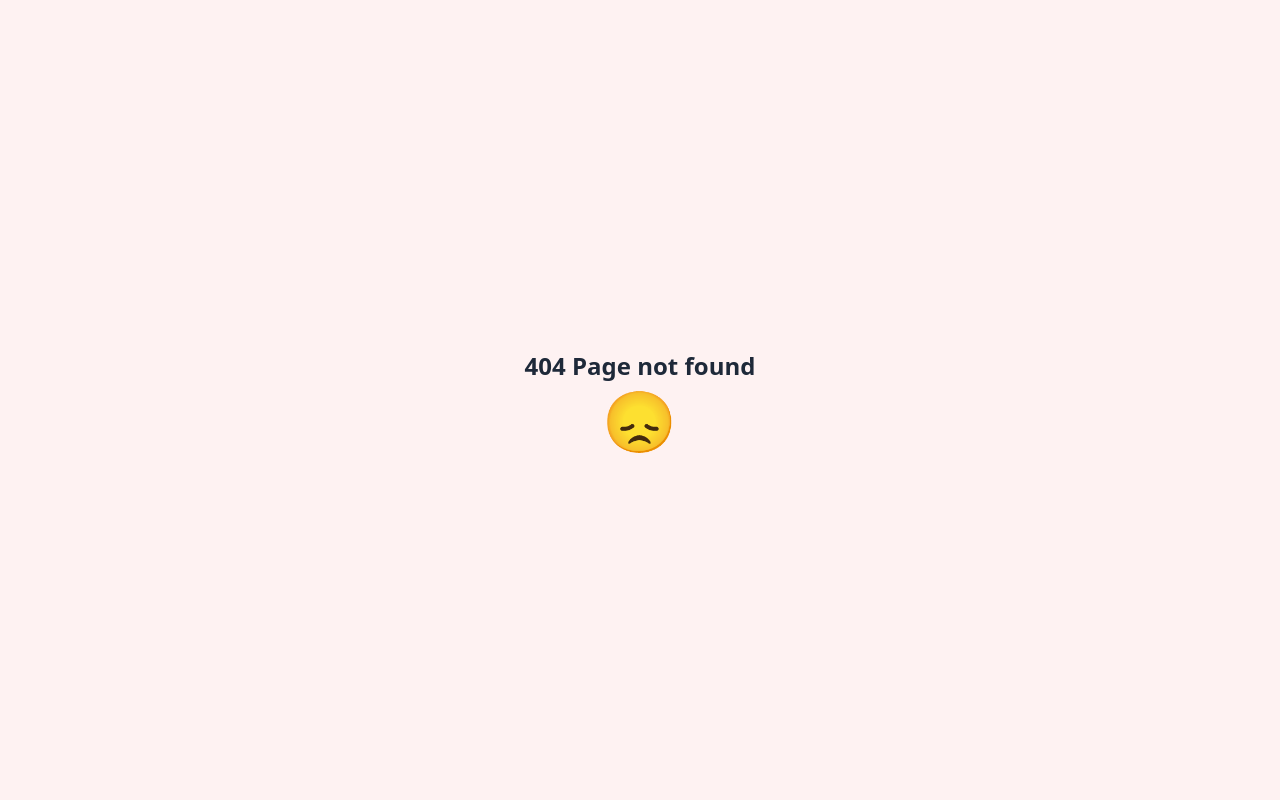
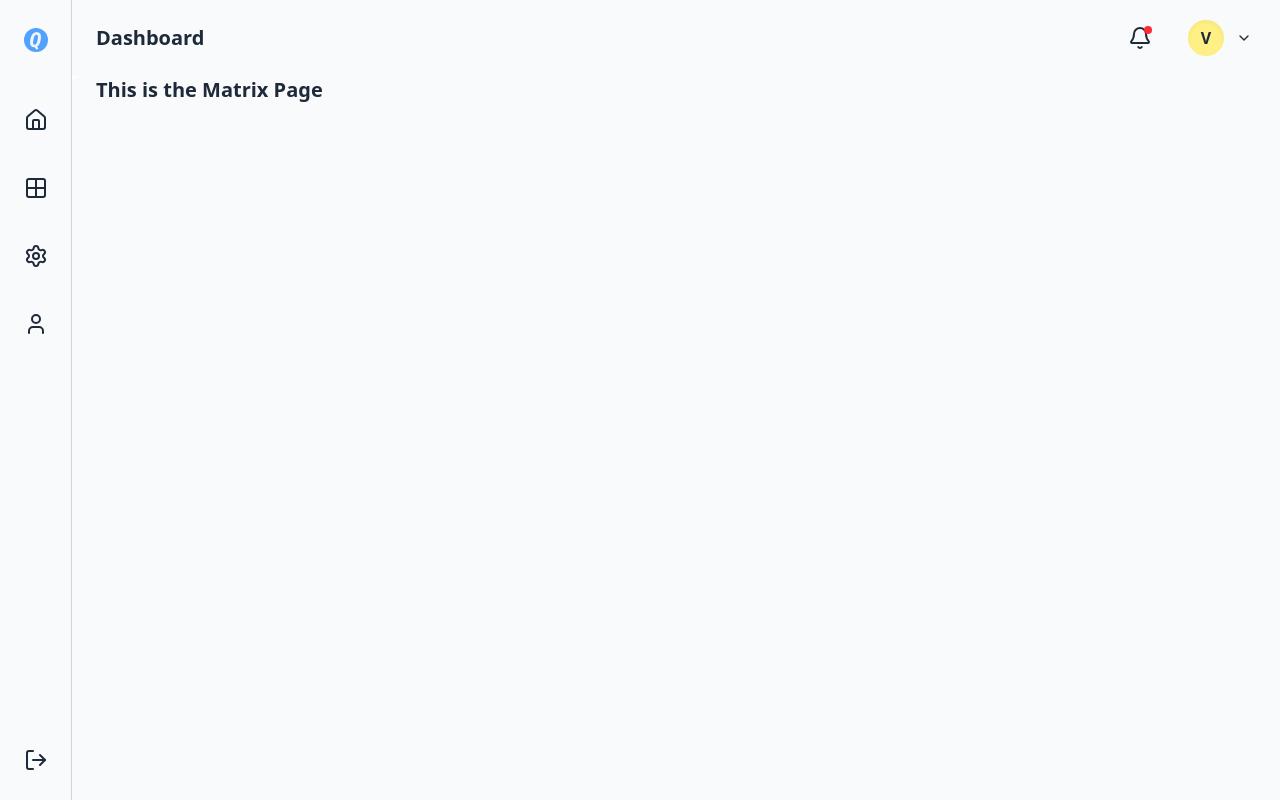
Before and after one commit to krvilte/Quadrant, a React (Vite) app in the folder client/: page /matrix in a window 1280 px wide. Before the commit this address had no page. Built offline with nearby package versions, Linux system fonts and the light colour scheme.

Commit message:
add pages and routes

```diff
--- a/client/src/components/Header.jsx
+++ b/client/src/components/Header.jsx
@@ -18,7 +18,7 @@ function Header({ onMenuClick }) {
       </h1>
 
       {/* Right Section */}
-      <div className="flex items-center gap-4 sm:gap-6">
+      <div className="flex items-center gap-4">
         {/* Notification Icon */}
         <button
           type="button"
@@ -30,11 +30,15 @@ function Header({ onMenuClick }) {
         </button>
 
         {/* User Avatar + Chevron (hidden on mobile) */}
-        <div className="hidden sm:flex items-center gap-2 cursor-pointer">
-          <div className="w-9 h-9 bg-gray-200 text-gray-800 font-semibold rounded-full flex items-center justify-center text-md shadow-inner">
-            V
+        <div className="hidden sm:flex items-center cursor-pointer">
+          <div className="p-2 rounded-2xl hover:bg-gray-100">
+            <div className="w-9 h-9 bg-yellow-200 text-gray-800 font-semibold rounded-full flex items-center justify-center text-md shadow-inner">
+              V
+            </div>
           </div>
-          <ChevronDown className="w-6 h-6 text-gray-600 transition-colors" />
+          <div className="hover:bg-gray-100 rounded-md p-1">
+            <ChevronDown className="w-4 h-4 text-gray-800 transition-colors" />
+          </div>
         </div>
       </div>
     </header>
--- a/client/src/components/Layout.jsx
+++ b/client/src/components/Layout.jsx
@@ -1,7 +1,7 @@
 import React from "react";
 import Header from "./Header";
+import Sidebar from "./Sidebar";
 import { Outlet } from "react-router";
-import Sidebar from "./Sidebar";
 
 function AppLayout() {
   return (
@@ -17,7 +17,7 @@ function AppLayout() {
         <Header />
 
         {/* Main Content Area */}
-        <main className="flex-1 rounded-tl-lg overflow-y-auto overflow-x-hidden p-6 bg-gray-50">
+        <main className="flex-1 rounded-tl-lg overflow-y-auto overflow-x-hidden px-6 bg-gray-50">
           <Outlet />
         </main>
       </div>
--- a/client/src/components/Sidebar.jsx
+++ b/client/src/components/Sidebar.jsx
@@ -1,5 +1,6 @@
 import React from "react";
 import { House, Grid2x2, Settings, User, LogOut } from "lucide-react";
+import { NavLink } from "react-router";
 
 const menuItems = [
   { icon: <House className="w-6 h-6" />, text: "Home", path: "/" },
@@ -25,12 +26,13 @@ function Sidebar() {
 
         <div className="flex flex-col gap-5">
           {menuItems.map((item, index) => (
-            <div
+            <NavLink
+              to={item.path}
               key={index}
               className="p-3 rounded-2xl text-gray-800 hover:bg-gray-100 transition-colors cursor-pointer"
             >
               {item.icon}
-            </div>
+            </NavLink>
           ))}
         </div>
       </div>
--- /dev/null
+++ b/client/src/pages/Matrix.jsx
@@ -0,0 +1,11 @@
+import React from "react";
+
+function Matrix() {
+  return (
+    <div className="text-gray-800 text-xl font-semibold">
+      This is the Matrix Page
+    </div>
+  );
+}
+
+export default Matrix;
--- /dev/null
+++ b/client/src/pages/Settings.jsx
@@ -0,0 +1,11 @@
+import React from "react";
+
+function Settings() {
+  return (
+    <div className="text-gray-800 text-xl font-semibold">
+      This is the Settings Page
+    </div>
+  );
+}
+
+export default Settings;
--- /dev/null
+++ b/client/src/pages/User.jsx
@@ -0,0 +1,11 @@
+import React from "react";
+
+function User() {
+  return (
+    <div className="text-gray-800 text-xl font-semibold">
+      This is the User Page
+    </div>
+  );
+}
+
+export default User;
```
Also changed, not shown: client/src/routes.jsx (+15 -0 lines).
